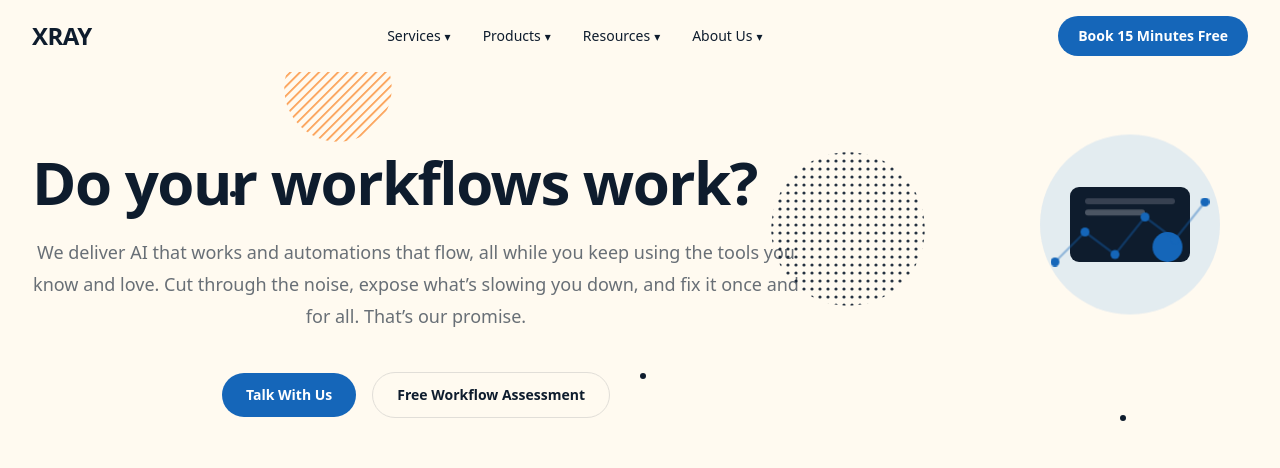
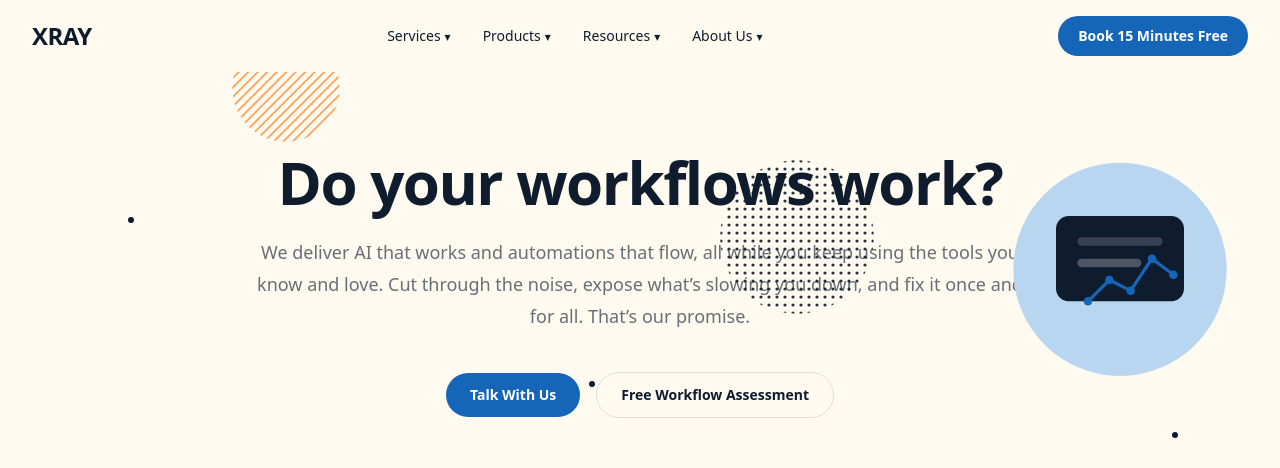
Before and after one commit to mehrdadie/xray-homepage, a Next.js app: page / in a window 1280 px wide. Shown: the top 468 px of the page. Built offline with nearby package versions, Linux system fonts and the light colour scheme.

Commit message:
Polish hero graphics and alignment per screenshot

```diff
--- a/app/page.tsx
+++ b/app/page.tsx
@@ -248,7 +248,7 @@
       {/* Hero */}
       <section className="relative overflow-hidden">
         <div className="absolute inset-0 pointer-events-none" aria-hidden="true">
-          <svg className="absolute left-[22%] -top-10 h-28 w-28 opacity-90" viewBox="0 0 100 100">
+          <svg className="absolute left-[18%] -top-10 h-28 w-28 opacity-90" viewBox="0 0 100 100">
             <defs>
               <pattern id="stripes" patternUnits="userSpaceOnUse" width="6" height="6" patternTransform="rotate(45)">
                 <line x1="0" y1="0" x2="0" y2="6" stroke="#fb923c" strokeWidth="3" />
@@ -256,7 +256,7 @@
             </defs>
             <circle cx="50" cy="50" r="48" fill="url(#stripes)" />
           </svg>
-          <svg className="absolute left-[60%] top-[18%] h-40 w-40 opacity-90" viewBox="0 0 100 100">
+          <svg className="absolute left-[56%] top-[20%] h-40 w-40 opacity-90" viewBox="0 0 100 100">
             <defs>
               <pattern id="dots" patternUnits="userSpaceOnUse" width="5" height="5">
                 <circle cx="2.5" cy="2.5" r="1" fill="#0e1c2d" />
@@ -264,12 +264,12 @@
             </defs>
             <circle cx="50" cy="50" r="48" fill="url(#dots)" />
           </svg>
-          <span className="absolute left-[18%] top-[28%] h-1.5 w-1.5 rounded-full bg-navy" />
-          <span className="absolute left-[50%] bottom-[28%] h-1.5 w-1.5 rounded-full bg-navy" />
-          <span className="absolute right-[12%] bottom-[18%] h-1.5 w-1.5 rounded-full bg-navy" />
+          <span className="absolute left-[10%] top-[34%] h-1.5 w-1.5 rounded-full bg-navy" />
+          <span className="absolute left-[46%] bottom-[26%] h-1.5 w-1.5 rounded-full bg-navy" />
+          <span className="absolute right-[8%] bottom-[14%] h-1.5 w-1.5 rounded-full bg-navy" />
         </div>
         <div className="mx-auto max-w-7xl px-6 py-20 lg:px-8">
-          <div className="max-w-3xl">
+          <div className="mx-auto max-w-3xl text-center">
             <h1 className="font-display text-5xl font-semibold tracking-tight text-navy sm:text-6xl">
               Do your workflows work?
             </h1>
@@ -292,8 +292,19 @@
             </div>
           </div>
         </div>
-        <div className="pointer-events-none absolute right-0 top-10 hidden lg:block">
-          <AnimatedHeroIllustration />
+        <div className="pointer-events-none absolute right-8 top-20 hidden lg:block">
+          <svg viewBox="0 0 240 220" className="w-64 h-auto" fill="none" xmlns="http://www.w3.org/2000/svg">
+            <circle cx="120" cy="110" r="100" fill="#b9d6f0" />
+            <rect x="60" y="60" width="120" height="80" rx="12" fill="#0e1c2d" />
+            <rect x="80" y="80" width="80" height="8" rx="4" fill="#374151" />
+            <rect x="80" y="100" width="60" height="8" rx="4" fill="#4B5563" />
+            <path d="M90 140 L110 120 L130 130 L150 100 L170 115" stroke="#1566b9" strokeWidth="3" fill="none" />
+            <circle cx="90" cy="140" r="4" fill="#1566b9" />
+            <circle cx="110" cy="120" r="4" fill="#1566b9" />
+            <circle cx="130" cy="130" r="4" fill="#1566b9" />
+            <circle cx="150" cy="100" r="4" fill="#1566b9" />
+            <circle cx="170" cy="115" r="4" fill="#1566b9" />
+          </svg>
         </div>
       </section>
 
```
